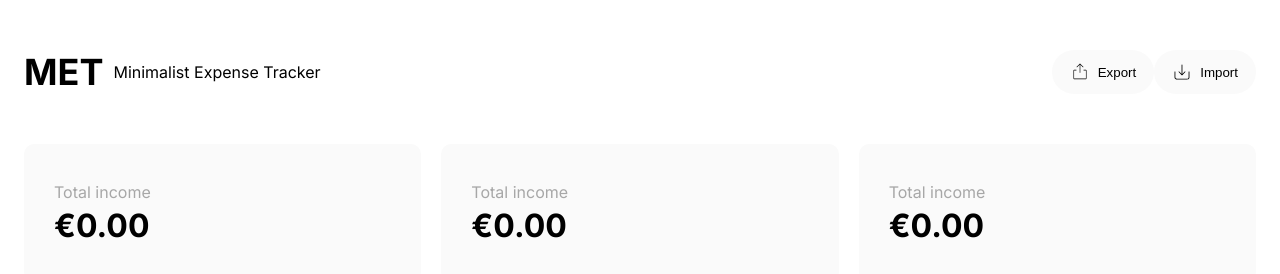
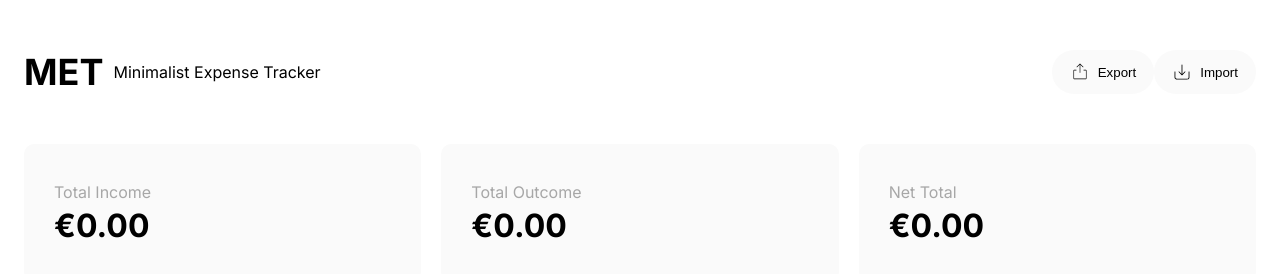
Before and after one commit to davdifr/minimalist-expense-tracker, an Angular app: page /main in a window 1280 px wide. Shown: the top 274 px of the page. Built offline with nearby package versions, Linux system fonts and the light colour scheme.

Commit message:
Update card labels in summary component

```diff
--- a/src/app/components/summary/summary.component.ts
+++ b/src/app/components/summary/summary.component.ts
@@ -8,17 +8,17 @@ import { Component, input } from '@angular/core';
     template: `
         <div class="row">
             <div class="card">
-                <p class="card__label">Total income</p>
+                <p class="card__label">Total Income</p>
                 <p class="card__text">{{ totalIncome() | currency : 'EUR' }}</p>
             </div>
             <div class="card">
-                <p class="card__label">Total income</p>
+                <p class="card__label">Total Outcome</p>
                 <p class="card__text">
                     {{ totalOutcome() | currency : 'EUR' }}
                 </p>
             </div>
             <div class="card">
-                <p class="card__label">Total income</p>
+                <p class="card__label">Net Total</p>
                 <p class="card__text">{{ netTotal() | currency : 'EUR' }}</p>
             </div>
         </div>
```
